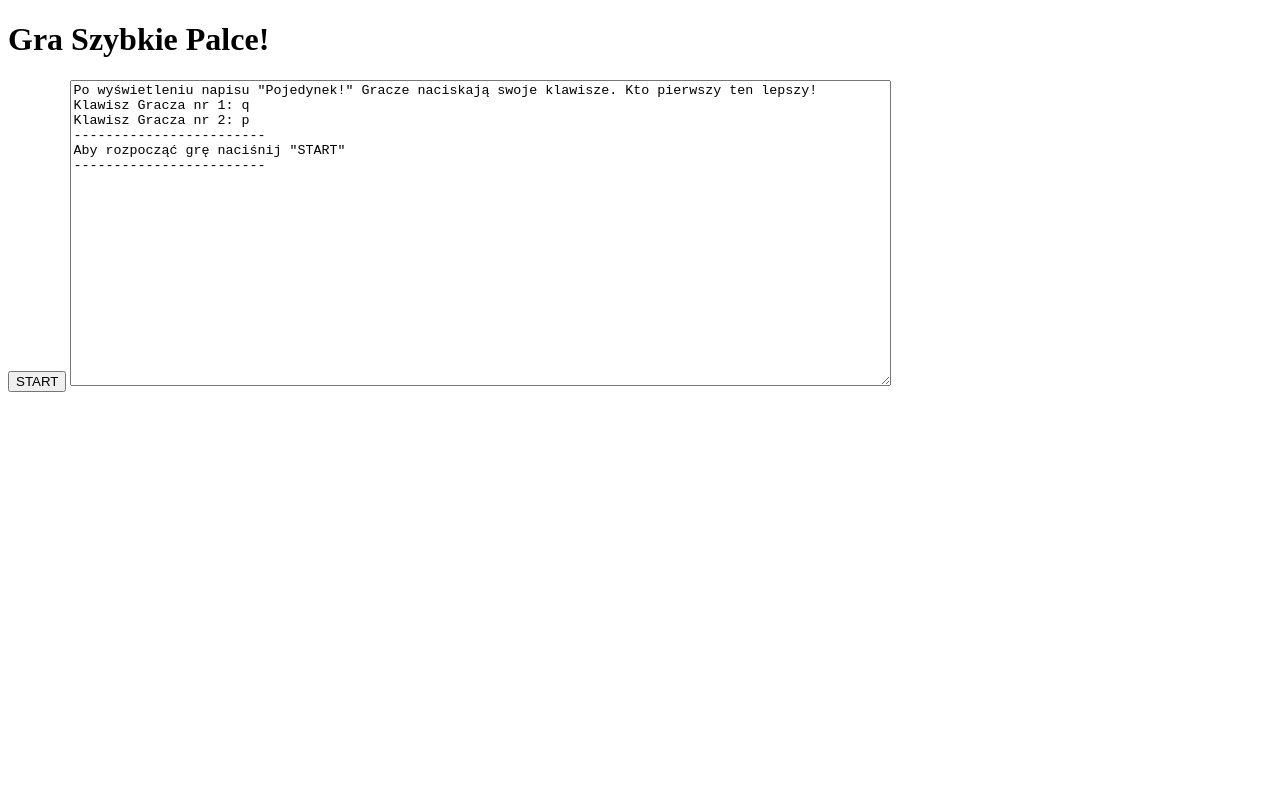
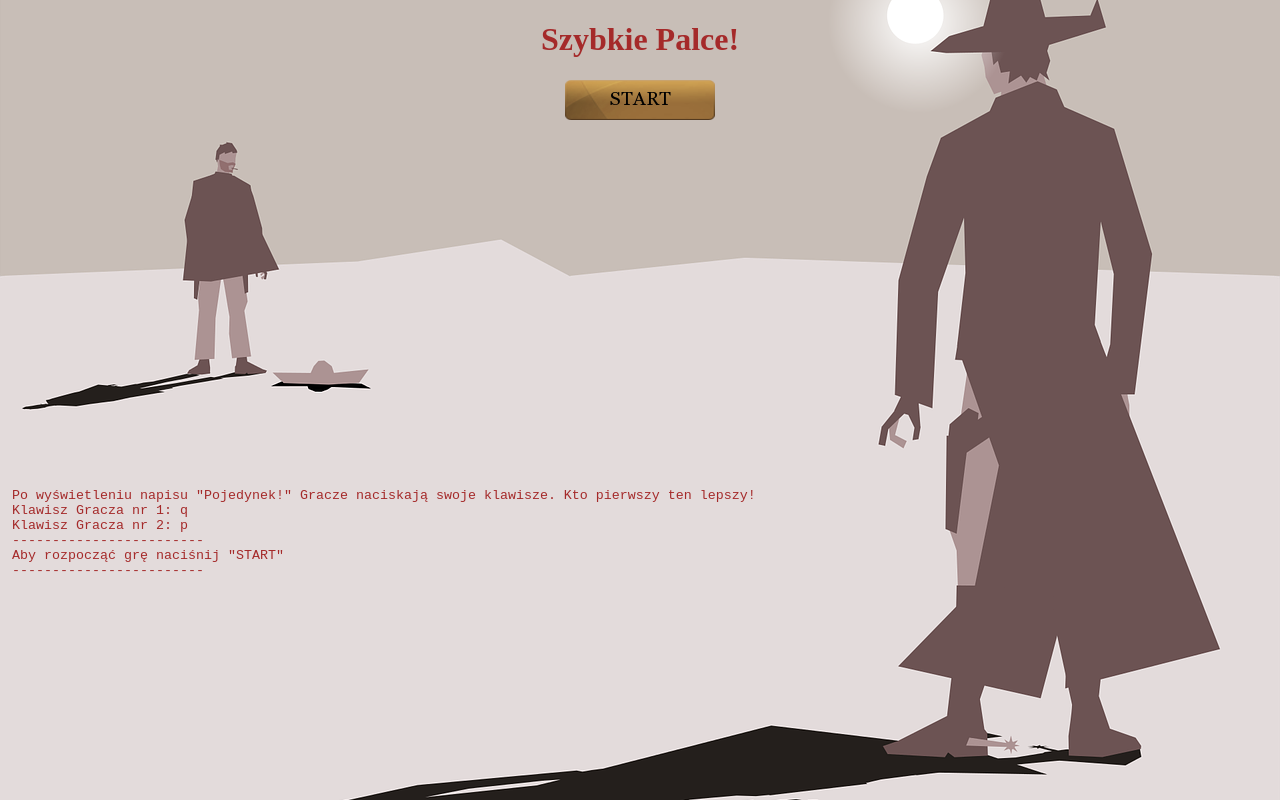
Before and after one commit to creyn/DrogaProgramisty, a plain HTML site: page GraSzybkiePalce/SzybkiePalce/index.html in a window 1280 px wide. Drawn offline with Linux system fonts and the light colour scheme.

Commit message:
Dodanie CSSów. Dodatkowo obrazki i dźwięki w stylu westernu.

```diff
--- a/GraSzybkiePalce/SzybkiePalce/index.html
+++ b/GraSzybkiePalce/SzybkiePalce/index.html
@@ -6,11 +6,89 @@
     <meta name="viewport" content="width=device-width, initial-scale=1">
     <meta name="author" content="Droga Programisty">
     <title>Szybkie palce!</title>
+    <style>
+        body {
+            /* sciezka do pliku z tlem */
+            background-image: url(obrazki/tlo.png) ;
+
+            /* pozycja obrazka w pionie i poziomie */
+            background-position: center center;
+
+            /* co zrobic jesli ekran komputera jest wiekszy niz obrazek */
+            background-repeat:  no-repeat;
+
+            /* co sie dzieje z obrazkiem jesli rozszerzamy okienko przegladarki */
+            background-attachment: fixed;
+
+            /* rozmiar obrazka */
+            background-size: cover;
+
+            /* kolor jaki zostanie wyswietlony pod obrazkiem czyli zanim sie pokaze w przegladarce */
+            background-color: #999;
+        }
+
+        h1, input {
+            /* polozenie tekstu wewnatrz elementu */
+            text-align: center;
+        }
+
+        #dziennikZdarzen {
+            /* pozycja elementu wzgledem elementu nadrzednego */
+            position: absolute;
+
+            /* odleglosc elementu do dolnej krawedzi strony */
+            bottom: 10px;
+
+            /* odleglosc elementu od lewej krawedzi strony */
+            left: 10px;
+
+            /* ramka elementu, nie chcemy jej wiec dajemy zero */
+            border: 0px;
+
+            /* czy pokazac 'uchwyt' do powiekszania elementu przez uzytkownika */
+            resize: none;
+
+            /* czy pokazac scroll po prawej jesli tekst bedzie zbyt dlugi */
+            overflow:hidden;
+        }
+
+        .kolorowyTekst {
+            /* kolor tekstu */
+            color: brown;
+        }
+
+        img {
+            /* dodatkowy filtr dla elementu, tutaj chcemy zeby byl prawie czarnobialy (usuwamy kolory) */
+            filter: grayscale(50%);
+
+            /* margines (odstep) elementu od elementu po lewej */
+            margin-left:auto;
+
+            /* margines (odstep) elementu od elementu po prawej */
+            margin-right:auto;
+
+            /* okresla czy dany element jest traktowany jako blok czy tez tak zwany 'inline' */
+            display: block;
+        }
+
+        img.active:hover {
+            /* dodatkowy filtr elementu, teraz chcemy zeby byl kolorowy */
+            filter: grayscale(0%);
+        }
+
+        img.inactive {
+            /* dodatkowy filtr elementu, teraz chcemy zeby byl czarnobialy */
+            filter: grayscale(100%);
+        }
+    </style>
 </head>
 <body>
-    <h1>Gra Szybkie Palce!</h1>
-    <input id="przyciskStart" type="button" value="START" onclick="RozpocznijGre()">
-    <textarea id="dziennikZdarzen" cols="100" rows="20" readonly></textarea>
+    <!-- podajemy nazwe klasy CSS ktorej styl chcemy zastosowac dla elementu H1 -->
+    <h1 id="tytul" class="kolorowyTekst">Szybkie Palce!</h1>
+    <!-- dzieki zastosowaniu obrazka, filtrow i pseudoklasy hover z jednego obrazka mozemy zrobic ladny przycisk -->
+    <img id="przyciskStart" class="active" src="obrazki/start.png" onclick="RozpocznijGre()">
+    <!-- styl CSS mozemy tez ustawic na konkretnym elemencie za pomoca atrybutu 'style' -->
+    <textarea id="dziennikZdarzen" class="kolorowyTekst" style="background-color:rgba(0,0,0,0);" cols="100" rows="20" readonly></textarea>
     <script>
         // 1. Wyswietlenie okienka Graczom
         alert('Witaj w grze Szybkie Palce! Aby rozpocząć kliknij w przycisk "START"');
@@ -39,6 +117,10 @@
 
         // Funkcja sluzy do rozpoczynania nowej gry
         function RozpocznijGre() {
+            // sprawdzamy czy przycisk jest aktywny, jezeli nie to wychodzimy
+            if(!document.getElementById('przyciskStart').classList.contains('active')) {
+                return;
+            }
             WylaczPrzyciskStart();
             Dzwiek('start');
             Zanotuj('Rozpoczynamy Grę!');
@@ -187,14 +269,25 @@
         }
 
         // Funkcja odtwarzajaca plik z efektem dzwiekowym z katalogu 'dzwieki'
-        function Dzwiek(dzwiek) {
+        function Dzwiek(dzwiek, isBackground) {
             // dzwieki ze strony https://freesound.org/
-            new Audio('dzwieki/' + dzwiek + '.mp3').play();
+            var audio = new Audio('dzwieki/' + dzwiek + '.mp3');
+
+            // dla dzwieku tla chcemy odtwarzac w kolko i znacznie ciszej niz normalne dzwieki
+            // do srodka instrukcji IF wejdziemy tylko jezeli podany parametr jest 'true'
+            // w przeciwnym wypadku dzwiek bedzie odtworzony normalnie, czyli tylko raz i z normalna glosnoscia
+            if(isBackground) {
+                audio.loop=true;
+                audio.volume=0.3;
+            }
+
+            audio.play();
         }
 
         // Funkcja wylaczajaca przycisk START
         function WylaczPrzyciskStart() {
-            document.getElementById('przyciskStart').setAttribute('disabled', 'disabled');
+            document.getElementById('przyciskStart').classList.remove('active');
+            document.getElementById('przyciskStart').classList.add('inactive');
             document.getElementById('dziennikZdarzen').focus();
         }
 
@@ -210,6 +303,8 @@
         // Mowimy przygladarce ze jestesmy zainteresowani zdarzeniem keydown
         document.addEventListener('keydown', NacisnietoPrzycisk);
 
+        // Wlaczamy muzyczke w tle
+        Dzwiek('western', true);
     </script>
 
 </body>
```
Also changed, not shown: GraSzybkiePalce/SzybkiePalce/obrazki/start.png (added), GraSzybkiePalce/SzybkiePalce/obrazki/tlo.png (added), 3 other files.
